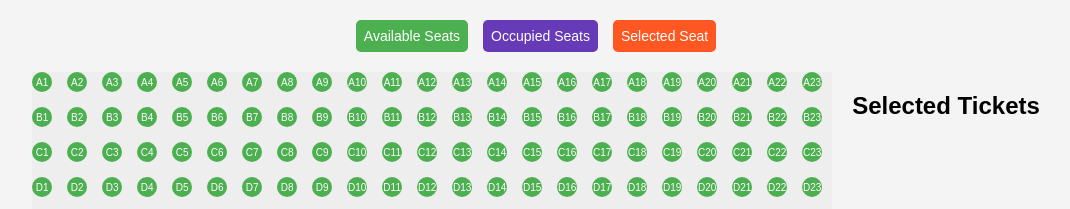
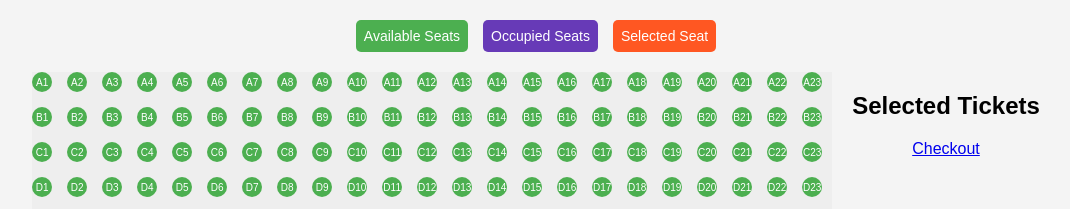
Before and after one commit to caalvarez2/Event-Manager, a website built with webpack: page dist/seating.html in a window 1280 px wide. Shown: the top 209 px of the page, without its empty margins (104-1174 px from the left). Built offline with nearby package versions, Linux system fonts and the light colour scheme; some packages are replaced by stand-ins of ours; no server answers.

Commit message:
added checkout button

```diff
--- a/dist/seating.html
+++ b/dist/seating.html
@@ -21,6 +21,7 @@
         <div class="selected-tickets">
             <h2>Selected Tickets</h2>
             <ul id="selectedSeatsList"></ul>
+            <a href="checkout.html" id="checkoutButton" class="button">Checkout</a>
         </div>
     </div>
 
```
